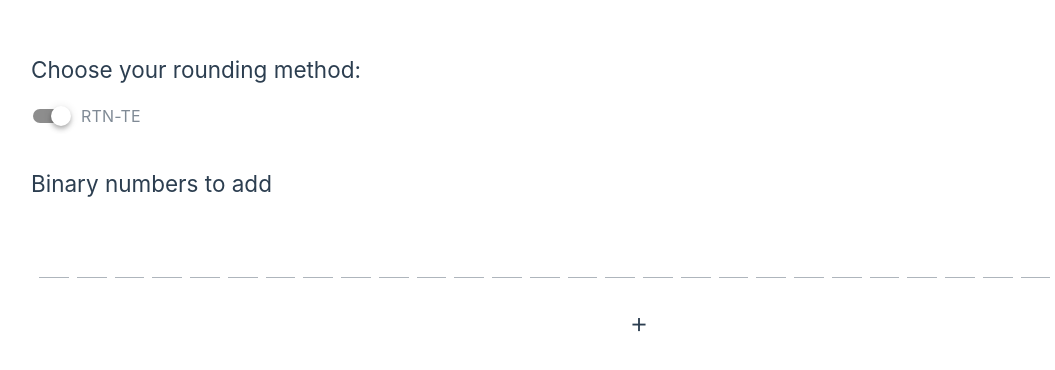
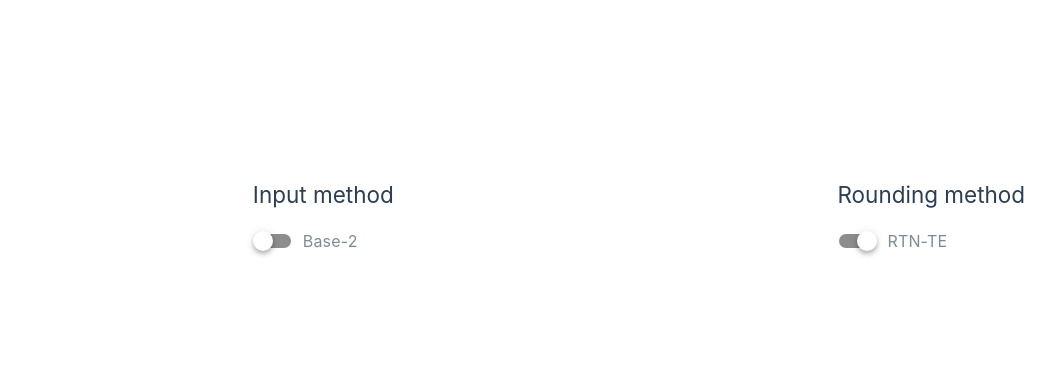
Before and after one commit to Dwigoric/sfp-operations-simulator, a Vue app: page / in a window 1280 px wide. Shown: the part 166-536 px from the top of the page, without its empty margins (1-1056 px from the left). Built offline with nearby package versions, Linux system fonts and the light colour scheme.

Commit message:
style: wrap switch inputs in flexbox

```diff
--- a/src/App.vue
+++ b/src/App.vue
@@ -4,6 +4,7 @@ import { ref } from 'vue'
 
 // Refs
 const roundingMethod = ref(true)
+const rawInput = ref(false)
 
 const binary1 = ref('')
 const binary2 = ref('')
@@ -19,8 +20,20 @@ const checkBit = (e) => {
 </script>
 
 <template>
+    <div id="switches">
         <div>
-        <h2>Choose your rounding method:</h2>
+            <h2>Input method</h2>
+            <VSwitch id="rounding-method" v-model="rawInput">
+                <template #label>
+                    <VDialogBottomTransition>
+                        <div v-if="rawInput">Binary</div>
+                        <div v-else>Base-2</div>
+                    </VDialogBottomTransition>
+                </template>
+            </VSwitch>
+        </div>
+        <div>
+            <h2>Rounding method</h2>
             <VSwitch id="rounding-method" v-model="roundingMethod">
                 <template #label>
                     <VDialogBottomTransition>
@@ -30,19 +43,25 @@ const checkBit = (e) => {
                 </template>
             </VSwitch>
         </div>
+    </div>
 
-    <div id="binary-input">
+    <VExpandTransition>
+        <div v-if="rawInput" id="binary-input">
             <h2 class="mb-3">Binary numbers to add</h2>
             <VOtpInput v-model="binary1" length="32" variant="underlined" @beforeinput="checkBit" />
             <VSpacer class="mt-5" />
             <VIcon icon="mdi-plus" style="align-self: center"></VIcon>
             <VOtpInput v-model="binary2" length="32" variant="underlined" @beforeinput="checkBit" />
         </div>
-
-    <div></div>
+    </VExpandTransition>
 </template>
 
 <style scoped>
+#switches {
+    display: flex;
+    justify-content: space-around;
+}
+
 #rounding-method {
     width: 100%;
     display: flex;
@@ -55,9 +74,9 @@ const checkBit = (e) => {
     flex-flow: column nowrap;
     justify-content: center;
     align-items: stretch;
-}
 
-#binary-input >>> .v-otp-input__content {
+    :deep(.v-otp-input__content) {
         max-width: 100%;
     }
+}
 </style>
```
Lines whose indentation alone changed are shown as unchanged.
